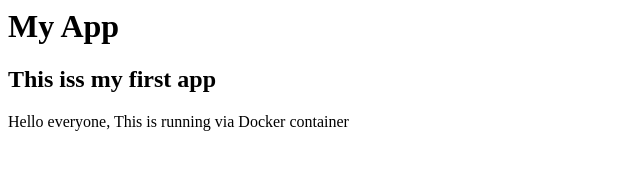
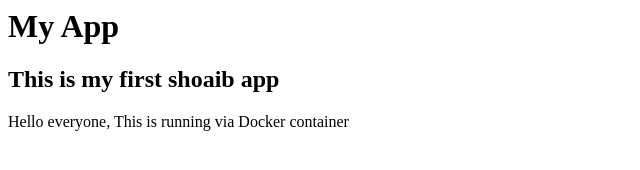
Before and after one commit to sho317/dockngin, a plain HTML site: page index.html in a window 1280 px wide. Shown: the whole page, without its empty margins (0-640 px from the left). Drawn offline with Linux system fonts and the light colour scheme.

Commit message:
Update index.html

```diff
--- a/index.html
+++ b/index.html
@@ -5,7 +5,7 @@
   <body>
     <div class="container">
       <h1>My App</h1>
-      <h2>This iss my first app</h2>
+      <h2>This is my first shoaib app</h2>
       <p>Hello everyone, This is running via Docker container</p>
     </div>
   </body>
```
